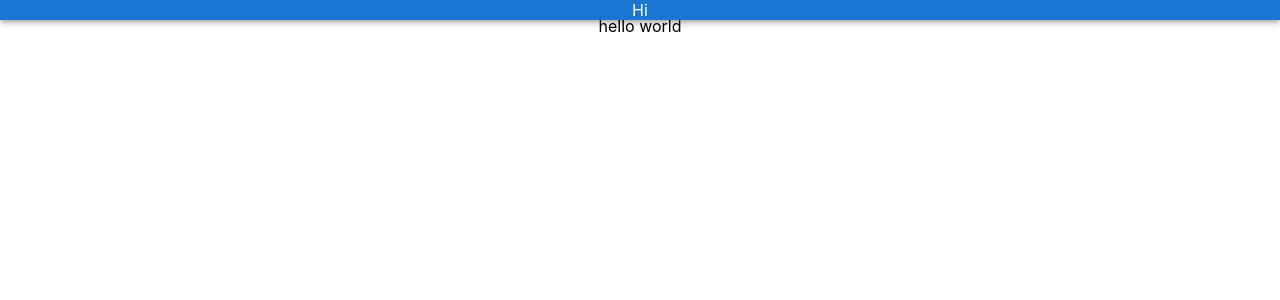
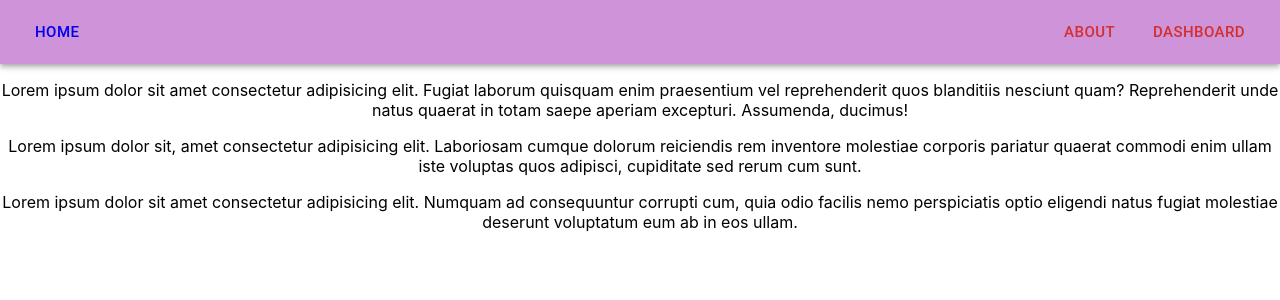
Before and after one commit to Terralings/co2App-frontend, a React (Create React App) app: page /about in a window 1280 px wide. Before the commit this address had no page. Shown: the top 300 px of the page. Built offline with nearby package versions, Linux system fonts and the light colour scheme.

Commit message:
Adds MUI Component and stylings to Dashboard and Navigation Bar

```diff
--- a/src/App.js
+++ b/src/App.js
@@ -2,17 +2,22 @@
 import './App.css';
 import Navigation from './components/Navigation/Navigation';
 import { Routes, Route } from 'react-router-dom';
+import Home from './components/Home/Home';
+import About from './components/About/About';
+import Co2Emission from './components/Co2Emission/Co2Emission';
+import Dashboard from './components/Dashboard/Dashboard';
 
 function App() {
 	return (
 		<div className="App">
-			<p>hello world</p>
 			<Navigation />
 
-      <Routes>
-
-
-      </Routes>
+			<Routes>
+				<Route path="/" element={<Home />} />
+				<Route path="/about" element={<About />} />
+				<Route path="/co2emissions" element={<Co2Emission />} />
+				<Route path="/dashboard" element={<Dashboard />} />
+			</Routes>
 		</div>
 	);
 }
--- a/src/components/About/About.js
+++ b/src/components/About/About.js
@@ -1,11 +1,28 @@
 import React from 'react';
 
-function About(props) {
-    return (
-        <div>
+function About() {
+	return (
+		<div>
+			<p>
+				Lorem ipsum dolor sit amet consectetur adipisicing elit. Fugiat laborum
+				quisquam enim praesentium vel reprehenderit quos blanditiis nesciunt
+				quam? Reprehenderit unde natus quaerat in totam saepe aperiam excepturi.
+				Assumenda, ducimus!
+			</p>
+			<p>
+				Lorem ipsum dolor sit, amet consectetur adipisicing elit. Laboriosam
+				cumque dolorum reiciendis rem inventore molestiae corporis pariatur
+				quaerat commodi enim ullam iste voluptas quos adipisci, cupiditate sed
+				rerum cum sunt.
+			</p>
 
-        </div>
-    );
+			<p>
+				Lorem ipsum dolor sit amet consectetur adipisicing elit. Numquam ad
+				consequuntur corrupti cum, quia odio facilis nemo perspiciatis optio
+				eligendi natus fugiat molestiae deserunt voluptatum eum ab in eos ullam.
+			</p>
+		</div>
+	);
 }
 
 export default About;
--- a/src/components/Co2Emission/Co2Emission.js
+++ b/src/components/Co2Emission/Co2Emission.js
@@ -1,9 +1,9 @@
 import React from 'react';
 
-function Co2Emission(props) {
+function Co2Emission() {
     return (
         <div>
-
+            Co2Emissions Component
         </div>
     );
 }
--- /dev/null
+++ b/src/components/Dashboard/Dashboard.css
@@ -0,0 +1,4 @@
+.tableContainer {
+    margin: 0 auto;
+    margin-top: 2%;
+}
--- a/src/components/Dashboard/Dashboard.js
+++ b/src/components/Dashboard/Dashboard.js
@@ -1,11 +1,39 @@
 import React from 'react';
+import {
+	Table,
+	TableBody,
+	TableCell,
+	TableContainer,
+	TableHead,
+	TableRow,
+	Paper,
+	Typography,
+} from '@mui/material';
 
-function Dashboard(props) {
-    return (
-        <div>
+import './Dashboard.css';
 
-        </div>
-    );
+function Dashboard() {
+	return (
+		<div>
+			<TableContainer
+				className="tableContainer"
+				sx={{ maxWidth: '500px', boxShadow: 3 }}
+				component={Paper}
+				align="center">
+				<Table>
+					<TableHead>
+						<TableRow>
+							<TableCell>Type of vehicle</TableCell>
+							<TableCell>Distance Traveled</TableCell>
+							<TableCell>Emissions</TableCell>
+						</TableRow>
+					</TableHead>
+
+					<TableBody>Text goes here</TableBody>
+				</Table>
+			</TableContainer>
+		</div>
+	);
 }
 
 export default Dashboard;
--- a/src/components/Home/Home.js
+++ b/src/components/Home/Home.js
@@ -1,9 +1,9 @@
 import React from 'react';
 
-function Home(props) {
+function Home() {
     return (
         <div>
-
+            Home Component
         </div>
     );
 }
--- a/src/components/Navigation/Navigation.js
+++ b/src/components/Navigation/Navigation.js
@@ -1,10 +1,39 @@
 import React from 'react';
-import AppBar from '@mui/material/AppBar';
+import { Link } from 'react-router-dom';
+import { AppBar, Toolbar, Typography, Button, Stack } from '@mui/material';
 
 function Navigation(props) {
 	return (
 		<div>
-			<AppBar> Hi </AppBar>
+			<AppBar
+				position="static"
+				color="transparent"
+				style={{ background: '#ce93d8' }}>
+				<Toolbar>
+					<Link to="/">
+						<Button color="inherit" size="large">
+							Home
+						</Button>
+					</Link>
+
+					<Typography
+						variant="h1"
+						component="div"
+						sx={{ flexGrow: 1 }}></Typography>
+					<Stack direction="row" spacing={2}>
+						<Link to="/about">
+							<Button color="error" size="large" className="players">
+								About
+							</Button>
+						</Link>
+						<Link to="/dashboard">
+							<Button color="error" size="large">
+								Dashboard
+							</Button>
+						</Link>
+					</Stack>
+				</Toolbar>
+			</AppBar>
 		</div>
 	);
 }
```
